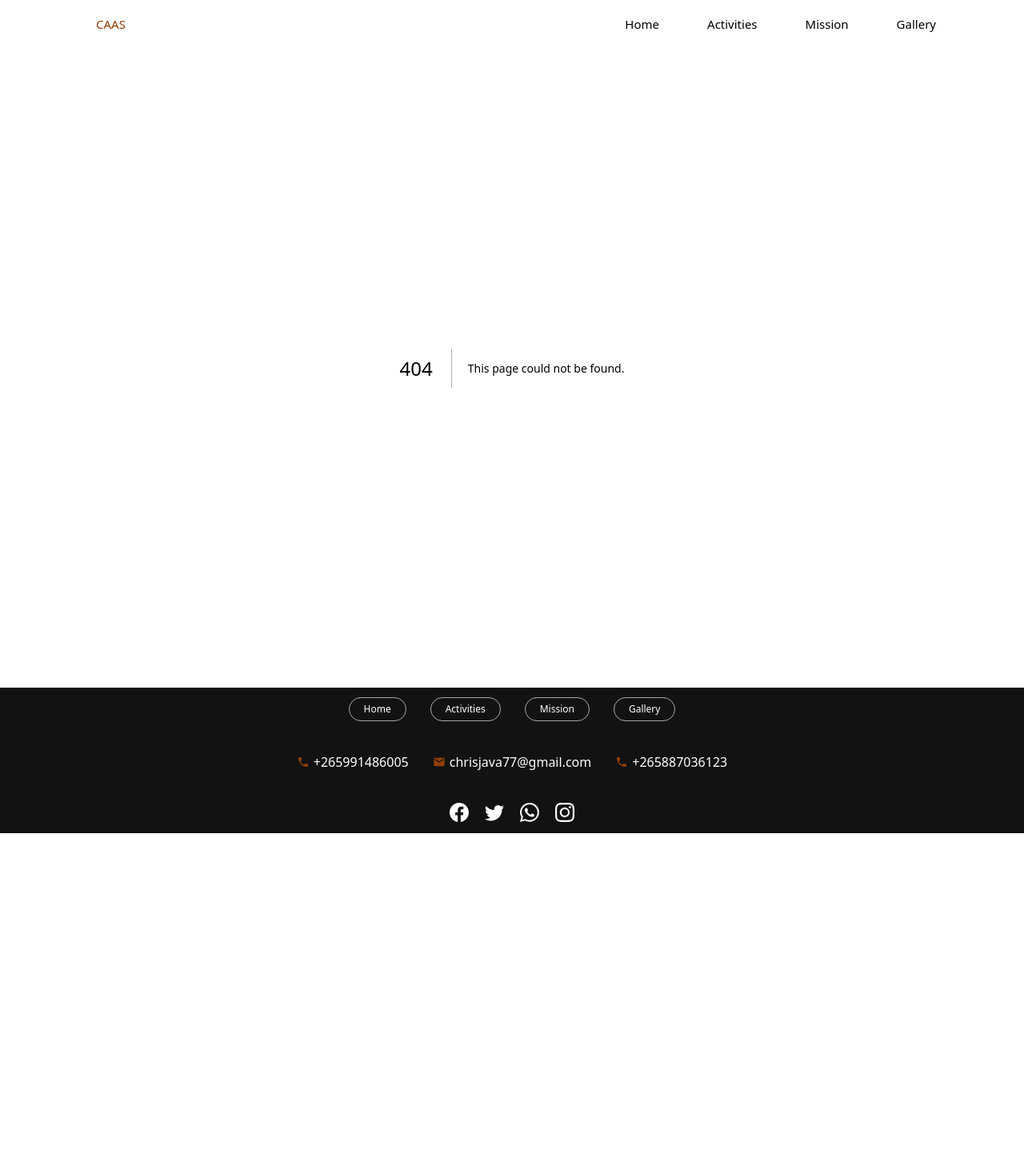
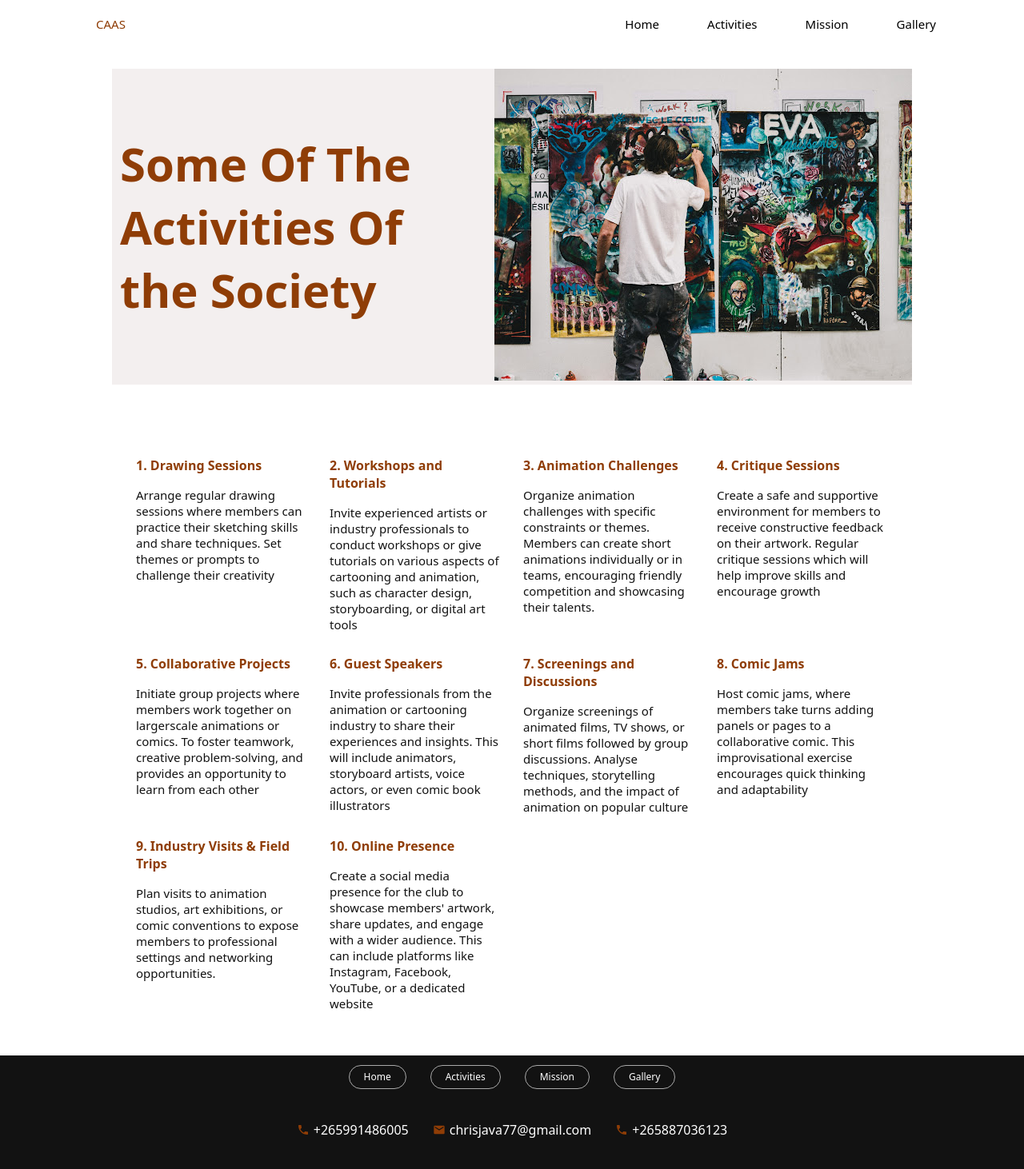
Before and after one commit to GiftChrisJava/animaters, a Next.js app: page /activities in a window 1280 px wide. Before the commit this address had no page. Shown: the top 1462 px of the page at 80% size. Before the commit the page ends 1042 px from the top, so only its background shows below. Built offline with nearby package versions, Linux system fonts and the light colour scheme.

Commit message:
done with activities

```diff
--- /dev/null
+++ b/src/app/activities/page.jsx
@@ -0,0 +1,133 @@
+import React from "react";
+import styles from "./page.module.css";
+import Image from "next/image";
+
+import Create from "../../../public/create.jpg";
+import { AiFillCloseCircle } from "react-icons/ai";
+
+function Activities() {
+  return (
+    <div className={styles.container_main}>
+      <div className={styles.container_inner}>
+        <div className={styles.activity__header}>
+          <h1 className={styles.activity__header_h1}>
+            Some Of The Activities Of the Society
+          </h1>
+
+          <div className={styles.activity__header_img}>
+            <Image className={styles.img} src={Create} data-aos="zoom-in" />
+          </div>
+        </div>
+
+        <div className={styles.activities_container}>
+          <div className={styles.activity__container}>
+            <h4 className={styles.activity__title}>1. Drawing Sessions</h4>
+
+            <p className={styles.activity__desc}>
+              Arrange regular drawing sessions where members can practice their
+              sketching skills and share techniques. Set themes or prompts to
+              challenge their creativity
+            </p>
+          </div>
+          <div className={styles.activity__container}>
+            <h4 className={styles.activity__title}>
+              2. Workshops and Tutorials
+            </h4>
+
+            <p className={styles.activity__desc}>
+              Invite experienced artists or industry professionals to conduct
+              workshops or give tutorials on various aspects of cartooning and
+              animation, such as character design, storyboarding, or digital art
+              tools
+            </p>
+          </div>
+          <div className={styles.activity__container}>
+            <h4 className={styles.activity__title}>3. Animation Challenges</h4>
+
+            <p className={styles.activity__desc}>
+              Organize animation challenges with specific constraints or themes.
+              Members can create short animations individually or in teams,
+              encouraging friendly competition and showcasing their talents.
+            </p>
+          </div>
+          <div className={styles.activity__container}>
+            <h4 className={styles.activity__title}>4. Critique Sessions</h4>
+
+            <p className={styles.activity__desc}>
+              Create a safe and supportive environment for members to receive
+              constructive feedback on their artwork. Regular critique sessions
+              which will help improve skills and encourage growth
+            </p>
+          </div>
+          <div className={styles.activity__container}>
+            <h4 className={styles.activity__title}>
+              5. Collaborative Projects
+            </h4>
+
+            <p className={styles.activity__desc}>
+              Initiate group projects where members work together on largerscale
+              animations or comics. To foster teamwork, creative
+              problem-solving, and provides an opportunity to learn from each
+              other
+            </p>
+          </div>
+          <div className={styles.activity__container}>
+            <h4 className={styles.activity__title}>6. Guest Speakers</h4>
+
+            <p className={styles.activity__desc}>
+              Invite professionals from the animation or cartooning industry to
+              share their experiences and insights. This will include animators,
+              storyboard artists, voice actors, or even comic book illustrators
+            </p>
+          </div>
+          <div className={styles.activity__container}>
+            <h4 className={styles.activity__title}>
+              7. Screenings and Discussions
+            </h4>
+
+            <p className={styles.activity__desc}>
+              Organize screenings of animated films, TV shows, or short films
+              followed by group discussions. Analyse techniques, storytelling
+              methods, and the impact of animation on popular culture
+            </p>
+          </div>
+
+          <div className={styles.activity__container}>
+            <h4 className={styles.activity__title}>8. Comic Jams</h4>
+
+            <p className={styles.activity__desc}>
+              Host comic jams, where members take turns adding panels or pages
+              to a collaborative comic. This improvisational exercise encourages
+              quick thinking and adaptability
+            </p>
+          </div>
+
+          <div className={styles.activity__container}>
+            <h4 className={styles.activity__title}>
+              9. Industry Visits & Field Trips
+            </h4>
+
+            <p className={styles.activity__desc}>
+              Plan visits to animation studios, art exhibitions, or comic
+              conventions to expose members to professional settings and
+              networking opportunities.
+            </p>
+          </div>
+
+          <div className={styles.activity__container}>
+            <h4 className={styles.activity__title}>10. Online Presence</h4>
+
+            <p className={styles.activity__desc}>
+              Create a social media presence for the club to showcase members'
+              artwork, share updates, and engage with a wider audience. This can
+              include platforms like Instagram, Facebook, YouTube, or a
+              dedicated website
+            </p>
+          </div>
+        </div>
+      </div>
+    </div>
+  );
+}
+
+export default Activities;
--- /dev/null
+++ b/src/app/activities/page.module.css
@@ -0,0 +1,64 @@
+.container_main {
+}
+
+.container_inner {
+  max-width: 1000px;
+  margin: 2% auto;
+  justify-content: center;
+  align-items: center;
+}
+
+.activity__header {
+  display: flex;
+  flex-direction: row;
+  align-items: center;
+  justify-content: center;
+  gap: 30px;
+  margin: 1.5% 0;
+  background: #ebe5e59c;
+  padding-left: 10px;
+}
+
+.activity__header_h1 {
+  font-size: 58px;
+  font-weight: 600;
+  flex: 1;
+  color: rgb(143, 61, 6);
+}
+
+.activity__header_img {
+  flex: 1;
+  object-fit: cover;
+}
+
+.activities_container {
+  display: grid;
+  grid-template-columns: 1fr 1fr 1fr 1fr;
+  padding: 20px;
+  gap: 8px;
+  margin-top: 6%;
+}
+
+.activity__container {
+  /* background: #121212ee; */
+  color: #121212;
+  display: flex;
+  flex-direction: column;
+  gap: 10px;
+  justify-content: flex-start;
+  max-height: fit-content;
+  padding: 10px;
+  /* width: 90%; */
+  /* margin-bottom: 10px; */
+  border-radius: 20px;
+}
+
+.activity__title {
+  color: rgb(143, 61, 6);
+  border-bottom: 1px dotted #fff;
+  padding-bottom: 5px;
+}
+
+.activity__desc {
+  font-size: 15px;
+}
--- a/src/app/page.jsx
+++ b/src/app/page.jsx
@@ -127,7 +127,7 @@ export default function Home() {
       <div className={styles.skills_container}>
         <div className={styles.skills}>
           <h3 className={styles.h3} data-aos="flip-up">
-            Skills Required
+            Skills
           </h3>
 
           <ul className={styles.skills__list}>
--- a/src/components/footer/footer.module.css
+++ b/src/components/footer/footer.module.css
@@ -1,6 +1,7 @@
 .footer {
   background: #121212;
   padding-top: 0.9%;
+
 }
 
 .footer_content {
```
